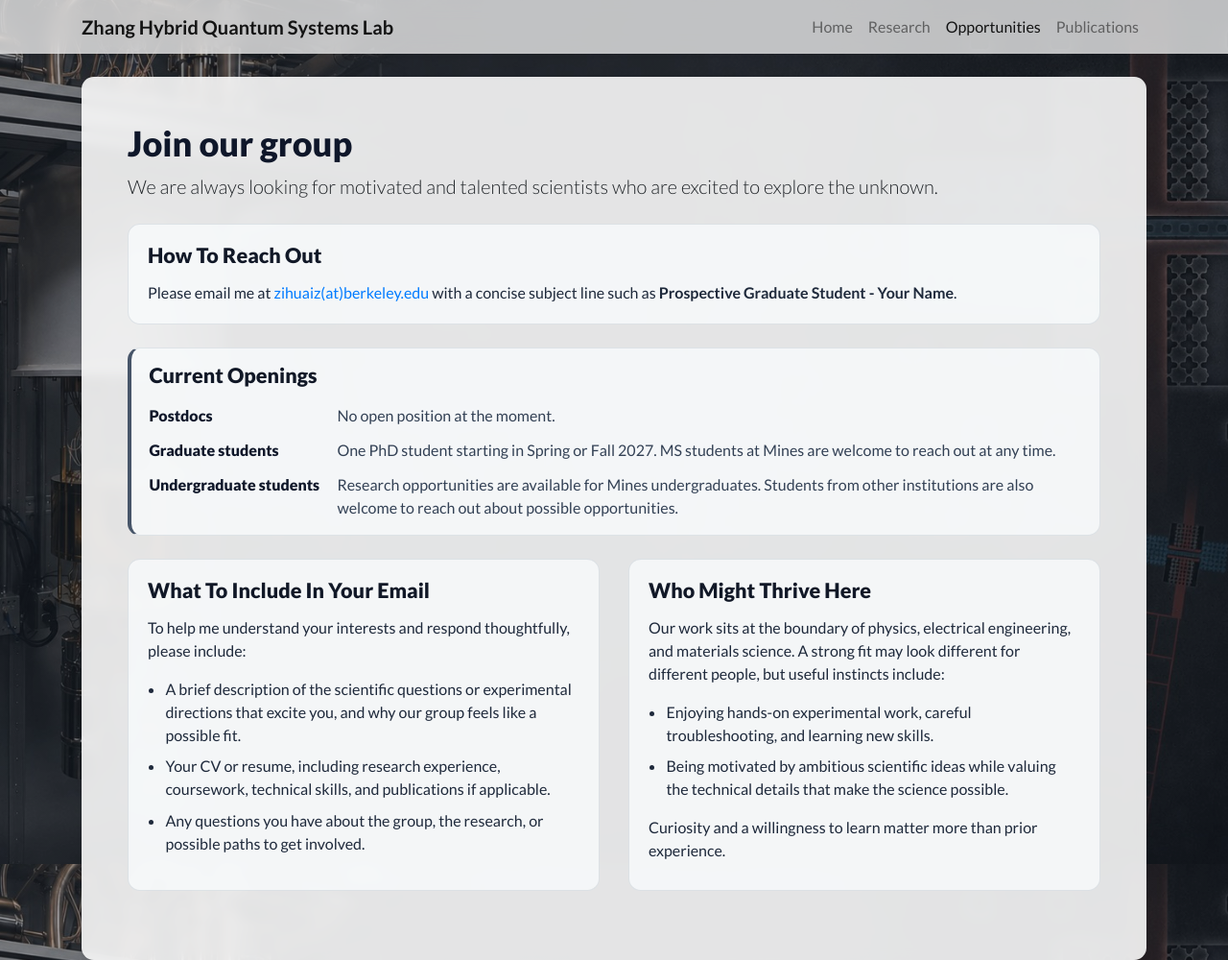
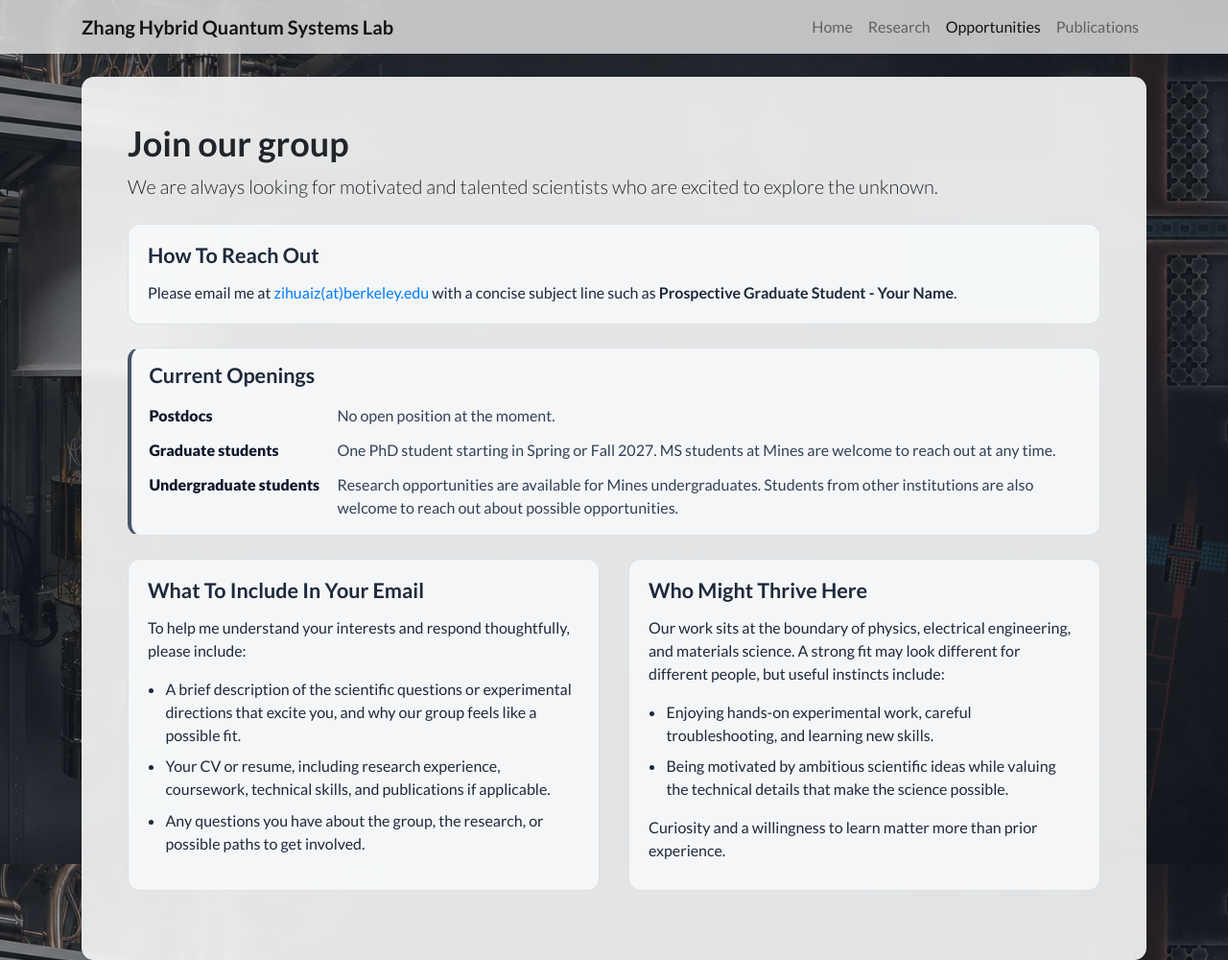
Before and after one commit to zihuaiz/zihuaiz.github.io, a Jekyll site: the page opportunities.html, which Jekyll copies as it is, in a window 1280 px wide and 1000 px high. Shown: the whole window at 96% size. Built offline with Jekyll 4.4.1, drawn with Linux system fonts in a browser that asks for light colours; a style sheet for code colours, icons or effects is not loaded.

Commit message:
Update global.css

```diff
--- a/assets/css/global.css
+++ b/assets/css/global.css
@@ -220,21 +220,19 @@ body {
 
 .opportunities-page h1 {
   font-size: 2.25rem;
-  font-weight: 800;
-  color: #0f172a;
+  font-weight: 700;
+  color: inherit;
 }
 
 .opportunities-page h2 {
-  color: #111827;
   font-size: 1.35rem;
-  font-weight: 800;
+  font-weight: 700;
   margin-bottom: 0.8rem;
 }
 
 .opportunities-page h3 {
-  color: #1e293b;
   font-size: 1.05rem;
-  font-weight: 800;
+  font-weight: 700;
 }
 
 .opportunities-hero {
```
